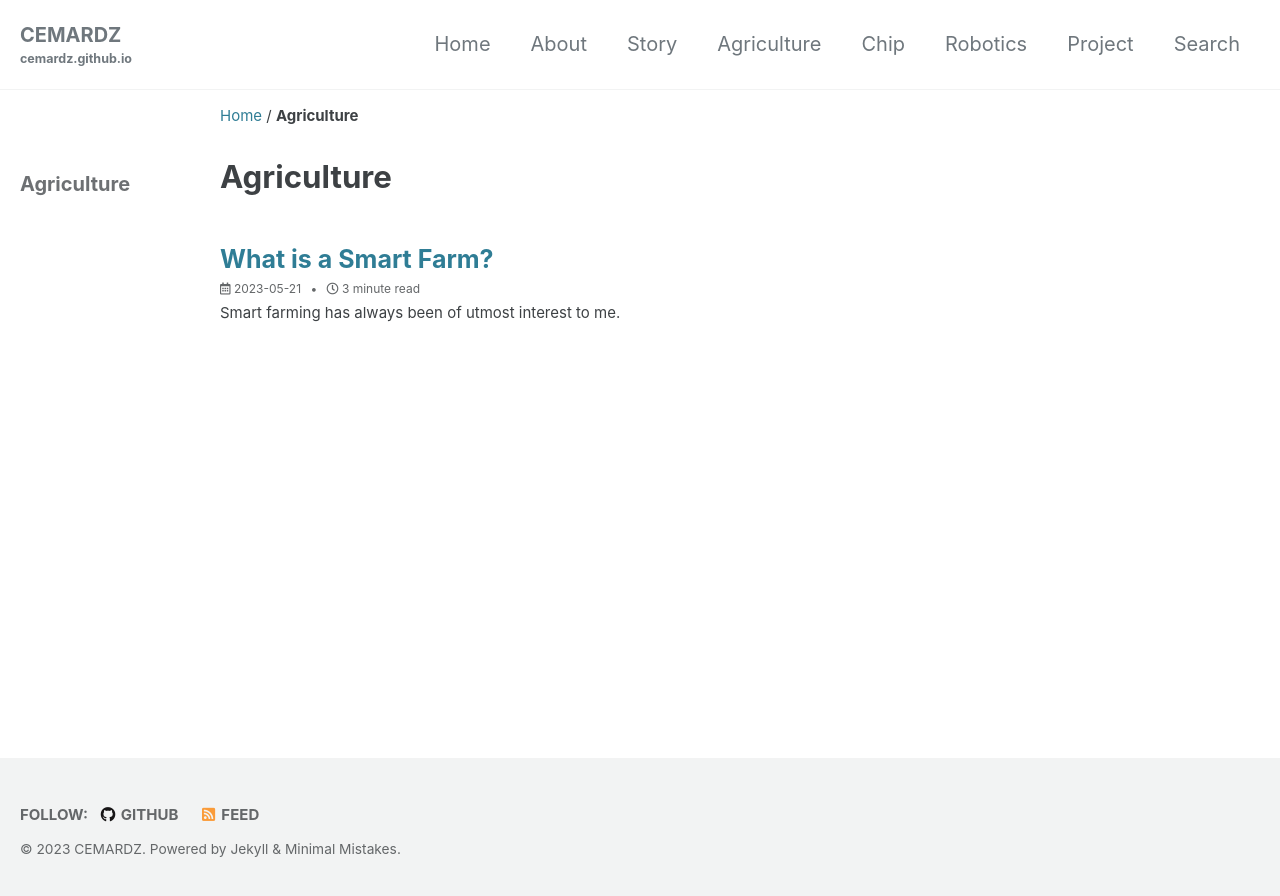
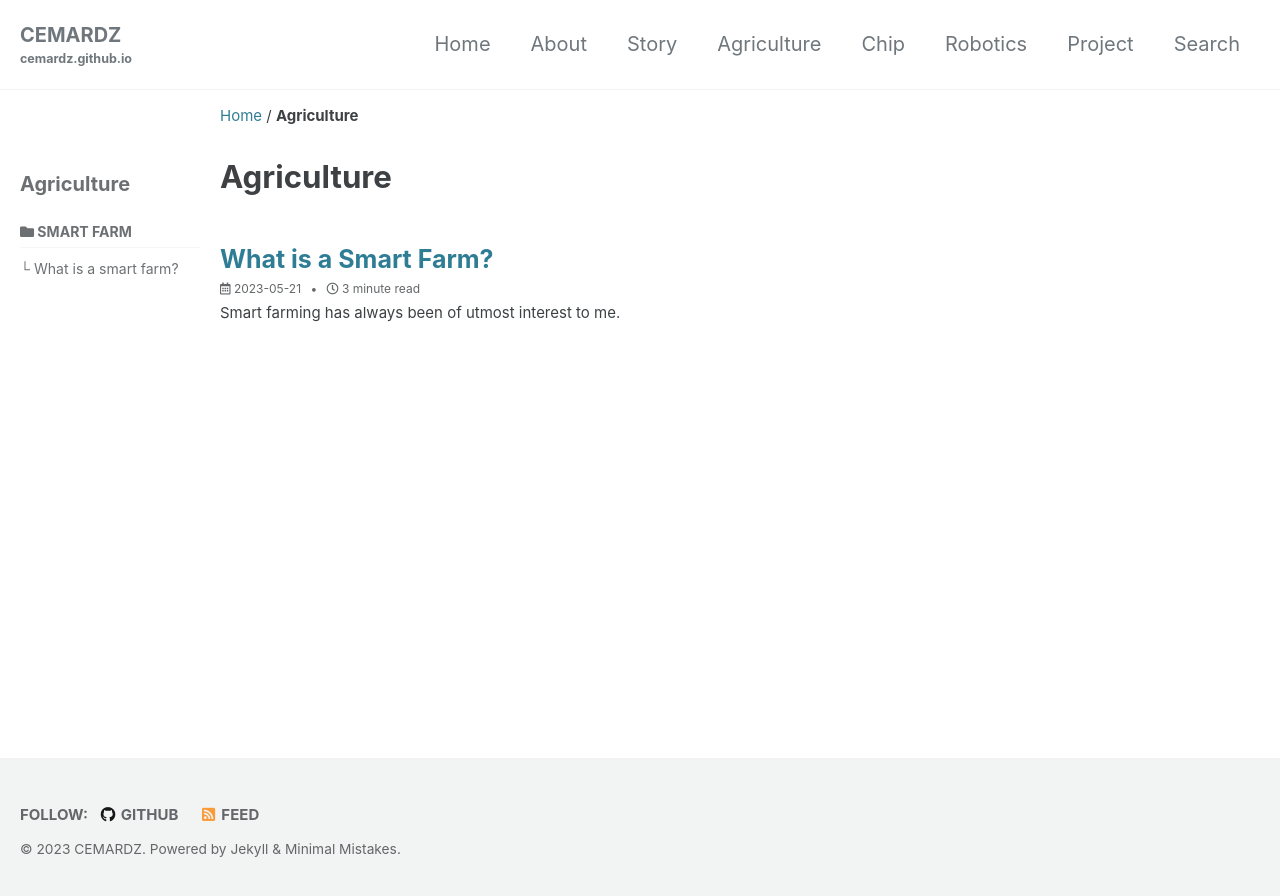
Before and after one commit to cemardz/cemardz.github.io, a Jekyll site: the page built from _pages/agriculture.md, in a window 1280 px wide. Shown: the top 896 px of the page. Built offline with Jekyll 4.4.1, drawn with Linux system fonts in a browser that asks for light colours; cached includes are drawn as plain includes; some web fonts are replaced.

Commit message:
Update navigation.yml

```diff
--- a/_data/navigation.yml
+++ b/_data/navigation.yml
@@ -76,3 +76,10 @@ sidebar-story:
   - title: "Love"
     url: /story/happiness/
     children:
+
+sidebar-agriculture:
+  - title: "smart farm"
+    url: /agriculture/smartfarm/
+    children:
+      - title: "What is a smart farm?"
+        url: /agriculture/smartfarm/What-is-a-smart-farm/
```
